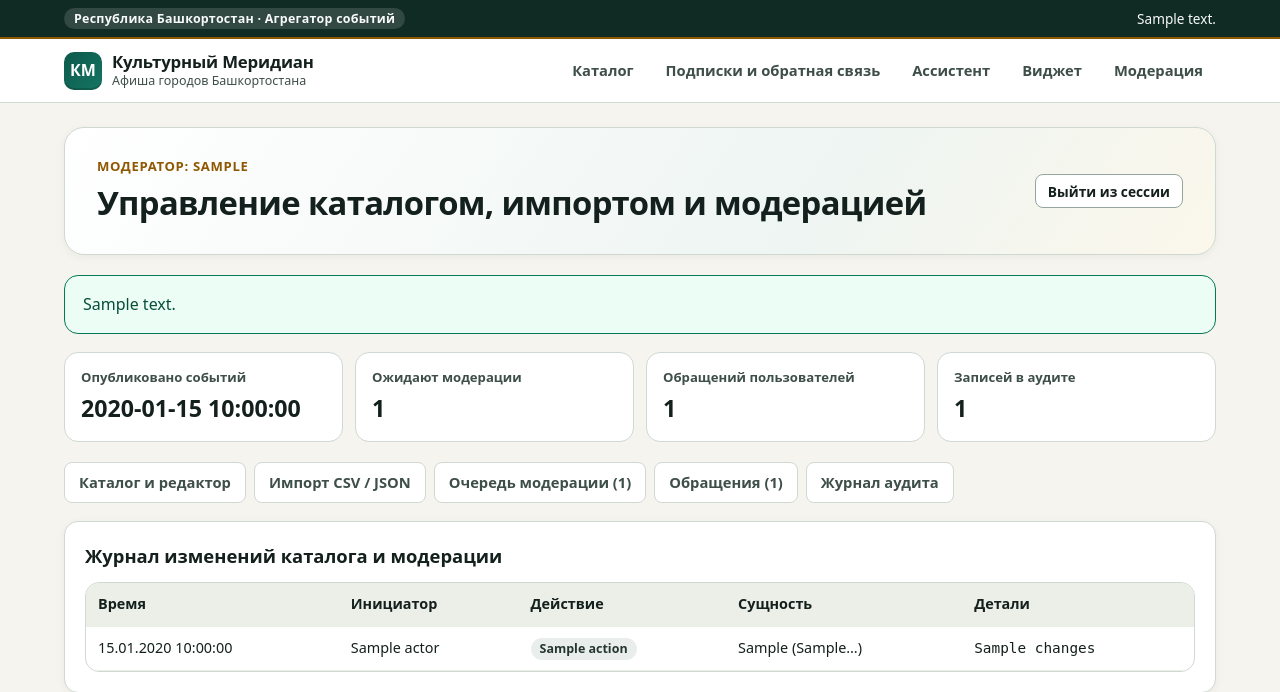
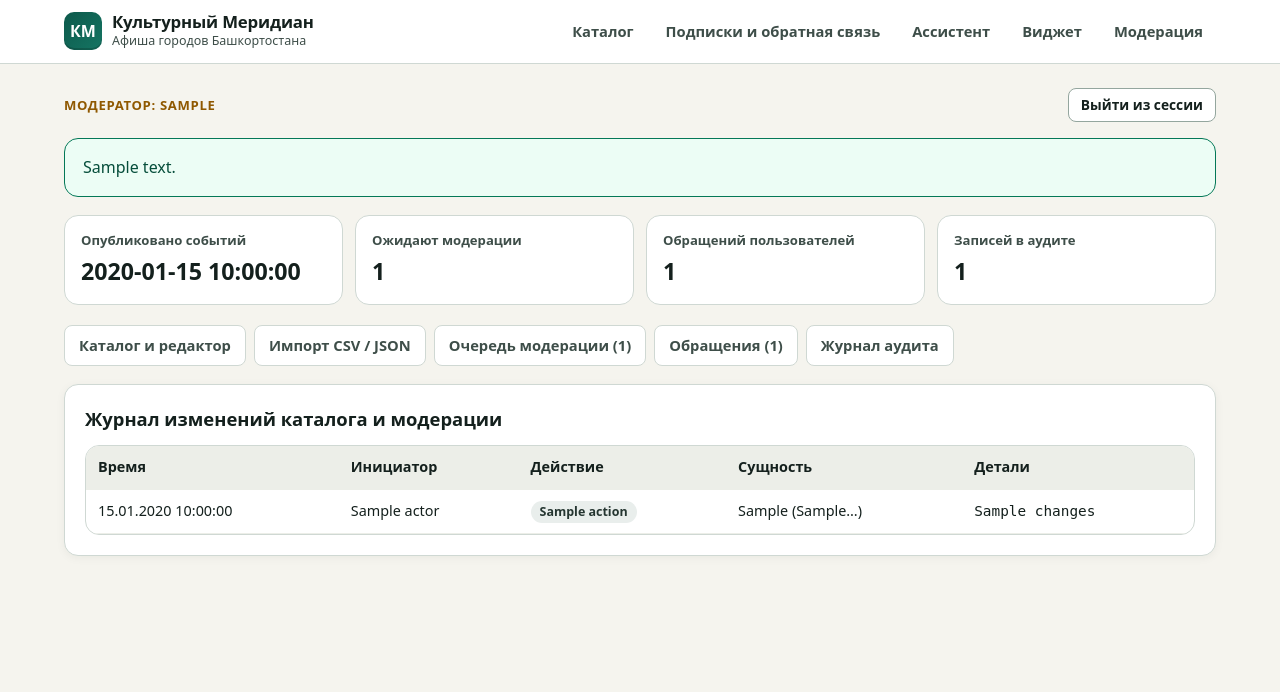
Before and after one commit to georgij-spiridonov/cultural-meridian, a Python web app: template src/entrypoints/web/templates/admin.html in a window 1280 px wide. Shown: the top 692 px of the page. Run offline with Jinja, Linux system fonts and the light colour scheme; the template is opened without the code that fills it: most values are stand-ins (such as "Sample title", 1, 10 or a date in 2020).

Commit message:
refactor(web, ui): упрощение шапки и фильтров веб-интерфейса
- Удалена верхняя плашка дисклеймера `.disclaimer-bar` из `src/entrypoints/web/templates/base.html` и соответствующие стили из `src/entrypoints/web/static/styles.css` (текст дисклеймера сохранён в подвале сайта).
- Удалены крупные описательные hero-баннеры (`.hero-banner`) в шаблонах `catalog.html`, `subscriptions.html`, `assistant.html`, `widget_demo.html` и неиспользуемые стили в `styles.css`.
- В `src/entrypoints/web/templates/admin.html` верхний баннер заменён компактной строкой с именем модератора и кнопкой выхода из сессии.
- В `src/entrypoints/web/pages.py` и `src/entrypoints/web/templates/catalog.html` текстовое поле фильтра «Язык проведения» заменено выпадающим списком (`Русский`, `Башкирский`, `Татарский`, `Английский`) с поддержкой fallback-вариантов в шаблоне.
- Проверено прогоном `pytest` (27/27).

```diff
--- a/src/entrypoints/web/static/styles.css
+++ b/src/entrypoints/web/static/styles.css
@@ -137,37 +137,6 @@ a:hover {
   }
 }
 
-/* Баннер обязательного дисклеймера */
-.disclaimer-bar {
-  background-color: var(--surface-disclaimer);
-  color: var(--ink-on-dark);
-  font-size: 0.85rem;
-  line-height: 1.4;
-  padding-block: 8px;
-  border-bottom: 2px solid var(--brand-accent);
-}
-
-.disclaimer-bar__inner {
-  display: flex;
-  flex-wrap: wrap;
-  align-items: center;
-  justify-content: space-between;
-  gap: 8px 16px;
-}
-
-.disclaimer-bar__badge {
-  display: inline-flex;
-  align-items: center;
-  gap: 6px;
-  background: rgba(255, 255, 255, 0.14);
-  padding: 2px 10px;
-  border-radius: 999px;
-  font-weight: 600;
-  font-size: 0.78rem;
-  letter-spacing: 0.02em;
-  white-space: nowrap;
-}
-
 /* Шапка и навигация */
 .site-header {
   background-color: var(--surface-card);
@@ -259,21 +228,6 @@ a:hover {
   padding-block: 24px 48px;
 }
 
-.hero-banner {
-  background: linear-gradient(125deg, #ffffff 0%, #eef5f2 65%, #fbf7eb 100%);
-  border: 1px solid var(--border-subtle);
-  border-radius: var(--radius-lg);
-  padding: 20px;
-  margin-bottom: 20px;
-  box-shadow: var(--shadow-card);
-}
-
-@media (min-width: 768px) {
-  .hero-banner {
-    padding: 28px 32px;
-  }
-}
-
 .hero-banner__eyebrow {
   margin: 0 0 6px;
   font-size: 0.82rem;
@@ -281,20 +235,6 @@ a:hover {
   text-transform: uppercase;
   letter-spacing: 0.05em;
   color: var(--brand-accent);
-}
-
-.hero-banner__title {
-  margin: 0 0 8px;
-  font-size: clamp(1.45rem, 3.2vw, 2.05rem);
-  line-height: 1.2;
-  letter-spacing: -0.02em;
-}
-
-.hero-banner__lead {
-  margin: 0;
-  max-width: 72ch;
-  color: var(--ink-secondary);
-  font-size: 0.98rem;
 }
 
 /* Кнопки и элементы форм */
--- a/src/entrypoints/web/templates/admin.html
+++ b/src/entrypoints/web/templates/admin.html
@@ -3,20 +3,12 @@
 {% block title %}Панель администратора и модератора — Культурный Меридиан{% endblock %}
 
 {% block content %}
-  <section class="hero-banner" aria-labelledby="admin-hero-title">
-    <div style="display: flex; flex-wrap: wrap; align-items: center; justify-content: space-between; gap: 12px;">
-      <div>
-        <p class="hero-banner__eyebrow">Модератор: {{ moderator_username }}</p>
-        <h1 id="admin-hero-title" class="hero-banner__title" style="margin-bottom: 4px;">
-          Управление каталогом, импортом и модерацией
-        </h1>
-      </div>
-
-      <form action="/admin/logout" method="post">
-        <button class="button button--small" type="submit">Выйти из сессии</button>
-      </form>
-    </div>
-  </section>
+  <div style="display: flex; flex-wrap: wrap; align-items: center; justify-content: space-between; gap: 12px; margin-bottom: 16px;">
+    <p class="hero-banner__eyebrow" style="margin: 0;">Модератор: {{ moderator_username }}</p>
+    <form action="/admin/logout" method="post">
+      <button class="button button--small" type="submit">Выйти из сессии</button>
+    </form>
+  </div>
 
   {% if notice_message %}
     <div class="alert alert--success" role="status">{{ notice_message }}</div>
--- a/src/entrypoints/web/templates/base.html
+++ b/src/entrypoints/web/templates/base.html
@@ -22,13 +22,6 @@
     <a class="skip-link" href="#main-content">Перейти к основному содержимому</a>
 
     <div id="live-announcer" aria-live="polite" class="visually-hidden"></div>
-
-    <aside class="disclaimer-bar" aria-label="Важное уведомление об источниках данных">
-      <div class="container disclaimer-bar__inner">
-        <span class="disclaimer-bar__badge">Республика Башкортостан · Агрегатор событий</span>
-        <span>{{ disclaimer_text }}</span>
-      </div>
-    </aside>
 
     <header class="site-header">
       <div class="container site-header__inner">
```
Also changed, not shown: src/entrypoints/web/pages.py (+7 -0 lines), src/entrypoints/web/templates/assistant.html (+0 -11 lines), src/entrypoints/web/templates/catalog.html (+17 -20 lines), src/entrypoints/web/templates/subscriptions.html (+0 -11 lines), src/entrypoints/web/templates/widget_demo.html (+0 -11 lines).
